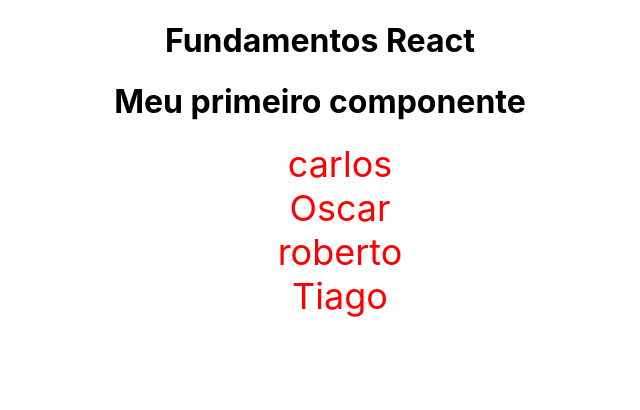
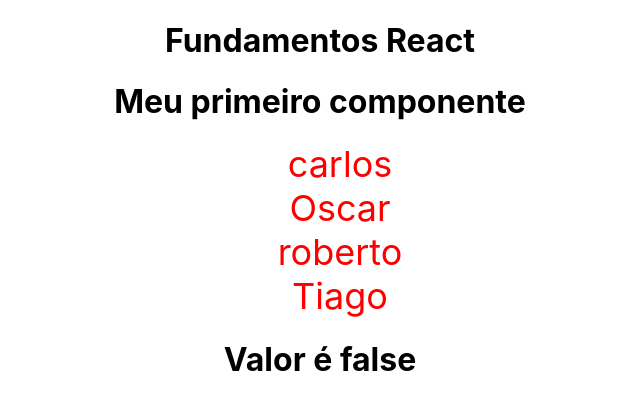
Before and after one commit to oscarRodriguesDev/reves-o-react, a React (Create React App) app in the folder fundamentos/: page / in a window 1280 px wide. Shown: the top 410 px of the page, without its empty margins (320-960 px from the left). Built offline with nearby package versions, Linux system fonts and the light colour scheme.

Commit message:
render condicional

```diff
--- a/fundamentos/src/App.js
+++ b/fundamentos/src/App.js
@@ -1,6 +1,7 @@
 import './App.css';
 import { PrimeiroComponente } from './components/firsComponents';
 import { ListRender } from './components/render/renderList';
+import { RenderCondicional } from './components/ifelse/renderCondicional';
 
 function App() {
   return (
@@ -8,6 +9,8 @@ function App() {
       <h1>Fundamentos React</h1>
       <PrimeiroComponente/>
       <ListRender/>
+      <RenderCondicional/>
+
     </div>
   );
 }
--- /dev/null
+++ b/fundamentos/src/components/ifelse/renderCondicional.jsx
@@ -0,0 +1,12 @@
+import {useState} from 'react'
+
+export const RenderCondicional= ()=>{
+
+    const [x] = useState(false)
+    return(
+        <div>
+         {x && <h1>Valor é true</h1>}
+         {!x && <h1>Valor é false</h1>}
+        </div>
+    )
+}
--- a/fundamentos/src/components/render/renderList.css
+++ b/fundamentos/src/components/render/renderList.css
@@ -2,4 +2,5 @@
     color:red;
     list-style: none;
     font-size: 36px;
+    cursor:pointer;
 }
--- a/fundamentos/src/components/render/renderList.js
+++ b/fundamentos/src/components/render/renderList.js
@@ -6,9 +6,9 @@ export const ListRender = () => {
   <div>
     {/* Vamos renderizar a lista em jsx abaixo */}
       <ul className='lista' >
-     {lista.map((item)=>{
+     {lista.map((item,index)=>{
         return(
-            <li key={item}>{item}</li>
+            <li key={index}>{item}</li>
         )
      })}
       </ul>
```
